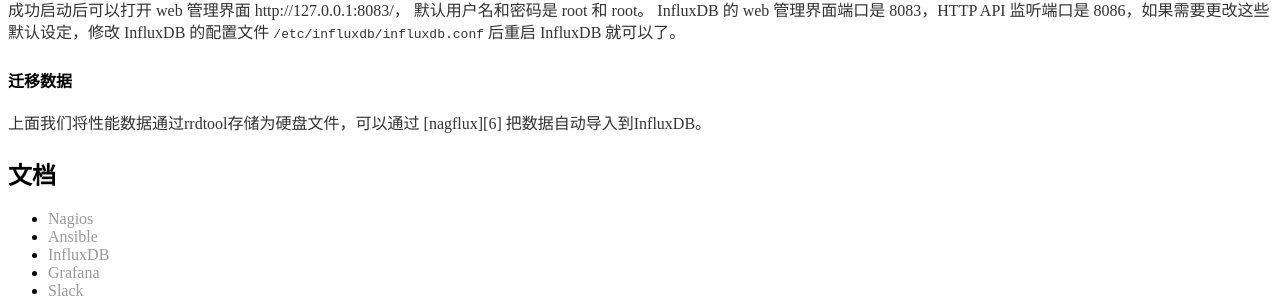
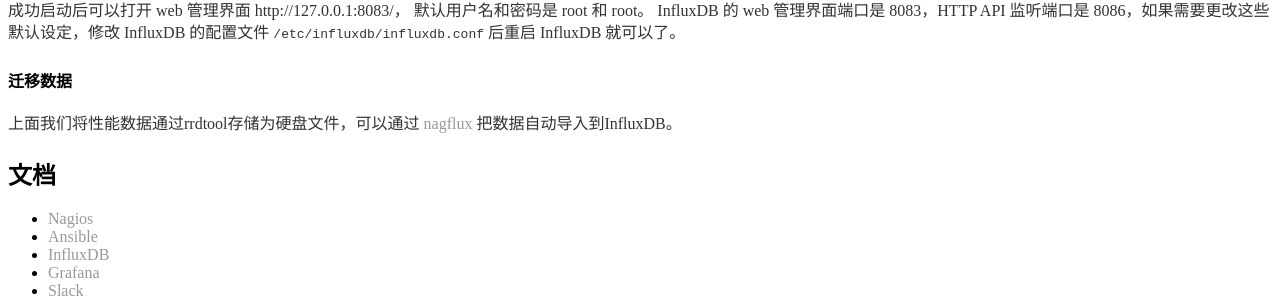
Before and after one commit to magichuihui/magichuihui.github.io, a Jekyll site: the page built from _posts/2017-11-06-nagios-ansible.md, in a window 1280 px wide and 900 px high, scrolled down 1829 px. Shown: the part 533-838 px from the top of the window. Built offline with Jekyll 4.4.1, drawn with Linux system fonts in a browser that asks for light colours; some of the changed lines change nothing that is shown.

```diff
--- a/_posts/2017-11-06-nagios-ansible.md
+++ b/_posts/2017-11-06-nagios-ansible.md
@@ -121,3 +121,4 @@
 [3]: https://docs.influxdata.com/influxdb/v1.3/introduction/getting_started/
 [4]: http://docs.grafana.org/installation/rpm/
 [5]: https://slack.com/apps/A0F81R747-nagios
+[6]: https://github.com/Griesbacher/nagflux
```
